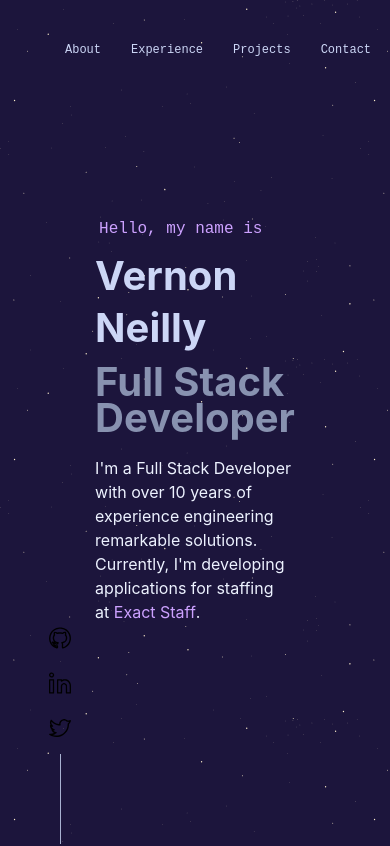
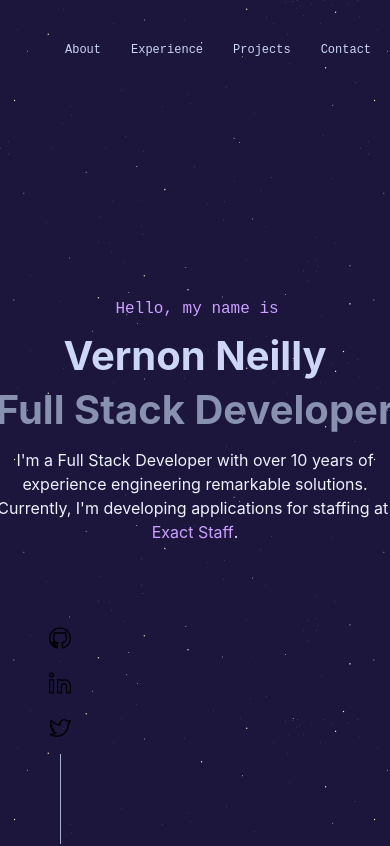
Before and after one commit to neillydev/v2, a Next.js app: page / in a window 390 px wide. Shown: the top 846 px of the page. Built offline with nearby package versions, Linux system fonts and the light colour scheme.

Commit message:
refactor media queries for hero

```diff
--- a/styles/Hero.module.css
+++ b/styles/Hero.module.css
@@ -50,8 +50,7 @@
     padding: 0px;
 }
 
-.heroItem > p {
-}
+.heroItem>p {}
 
 .heroItem1 {
     opacity: 0;
@@ -108,10 +107,12 @@
     .heroHeader {
         font-size: clamp(40px, 8vw, 65px);
     }
+
     .heroItemContainer {
         margin-right: 20px;
         max-width: 500px;
     }
+
     .heroItem4 {
         font-size: 16px;
     }
@@ -121,13 +122,18 @@
 @media screen and (max-width: 1150px) {
     .heroItemContainer {
         margin-right: 0;
-        max-width: 650px;
+        max-width: 425px;
+        align-items: center;
+    }
+
+    .heroHeader {
+        white-space: nowrap;
+    }
+
+    .heroItem4 {
+        text-align: center;
     }
 }
 
-@media screen and (max-width: 930px) {
-    .heroItemContainer {
-        margin-right: 0;
-        max-width: 425px;
-    }
-}
+/* @media screen and (max-width: 930px) {
+} */
```
